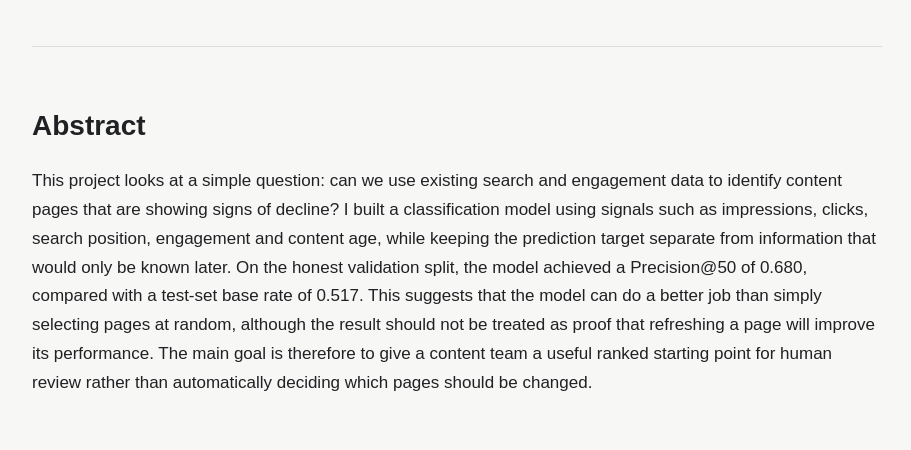
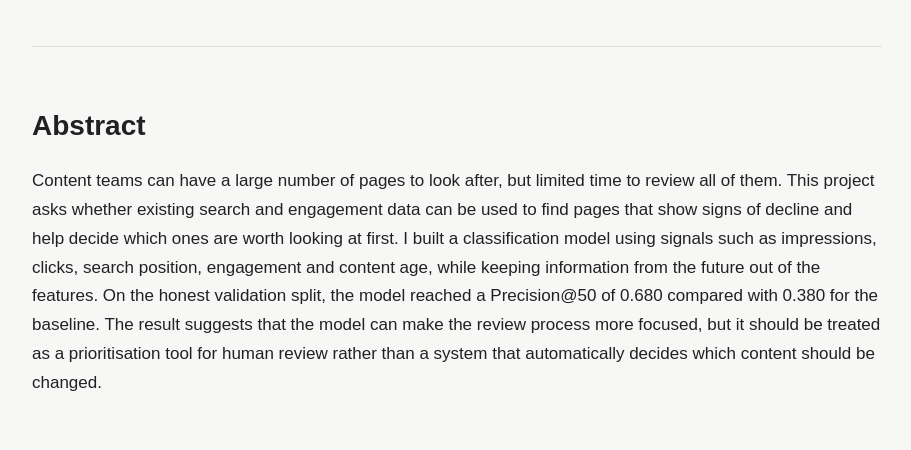
Before and after one commit to vedant08mehta/Flyrank-assignment1, a plain HTML site: page docs/index.html in a window 1280 px wide. Shown: the part 315-765 px from the top of the page, without its empty margins (183-1094 px from the left). Drawn offline with Linux system fonts and the light colour scheme.

Commit message:
Update project description in index.html
Revised the project description to clarify the purpose and methodology of the classification model.

```diff
--- a/docs/index.html
+++ b/docs/index.html
@@ -182,19 +182,18 @@
       <h2>Abstract</h2>
 
       <p>
-        This project looks at a simple question: can we use existing search
-        and engagement data to identify content pages that are showing signs
-        of decline? I built a classification model using signals such as
-        impressions, clicks, search position, engagement and content age,
-        while keeping the prediction target separate from information that
-        would only be known later. On the honest validation split, the model
-        achieved a Precision@50 of 0.680, compared with a test-set base rate
-        of 0.517. This suggests that the model can do a better job than
-        simply selecting pages at random, although the result should not be
-        treated as proof that refreshing a page will improve its performance.
-        The main goal is therefore to give a content team a useful ranked
-        starting point for human review rather than automatically deciding
-        which pages should be changed.
+        Content teams can have a large number of pages to look after, but
+        limited time to review all of them. This project asks whether existing
+        search and engagement data can be used to find pages that show signs
+        of decline and help decide which ones are worth looking at first. I
+        built a classification model using signals such as impressions,
+        clicks, search position, engagement and content age, while keeping
+        information from the future out of the features. On the honest
+        validation split, the model reached a Precision@50 of 0.680 compared
+        with 0.380 for the baseline. The result suggests that the model can
+        make the review process more focused, but it should be treated as a
+        prioritisation tool for human review rather than a system that
+        automatically decides which content should be changed.
       </p>
     </section>
 
```
